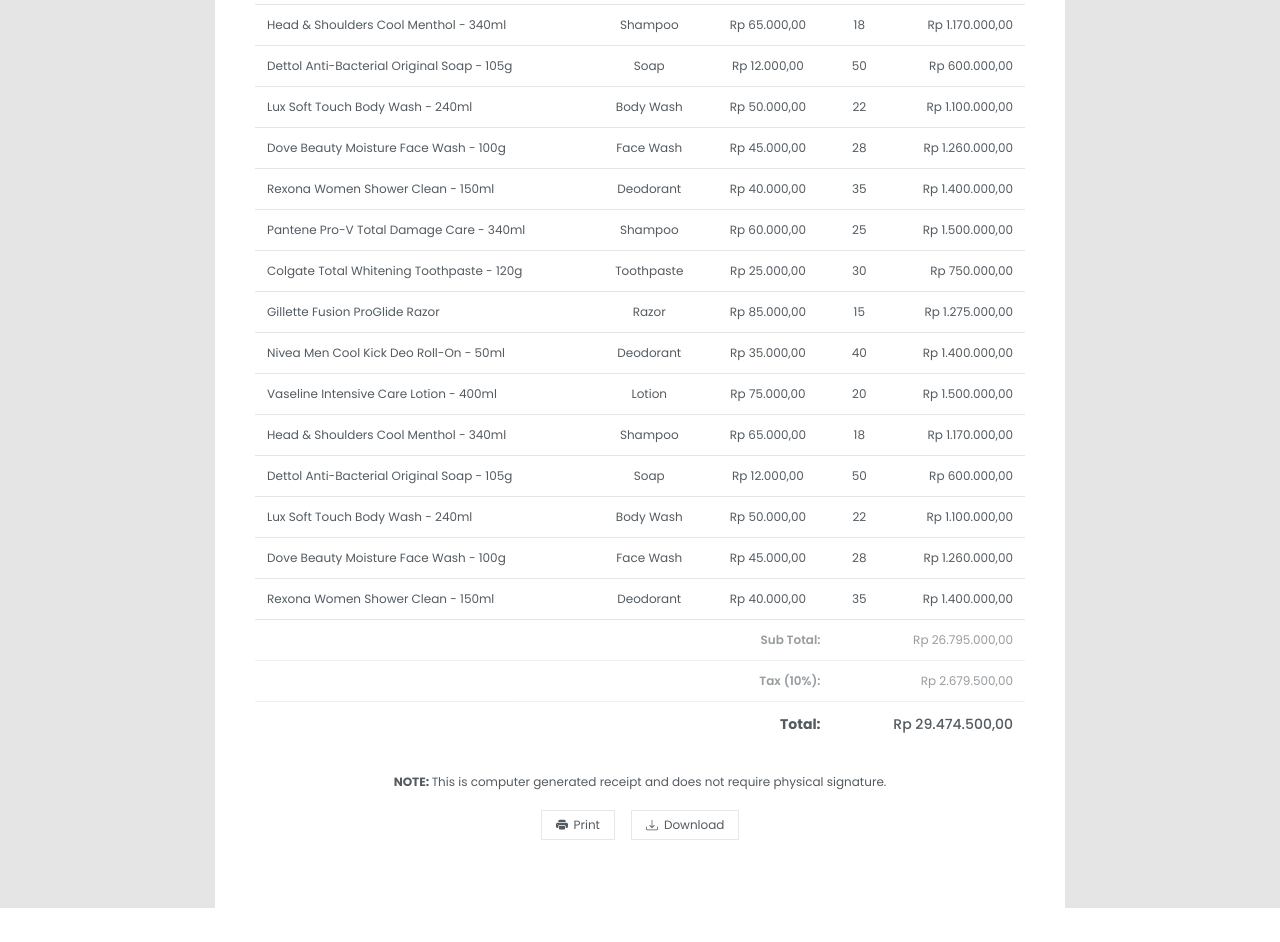
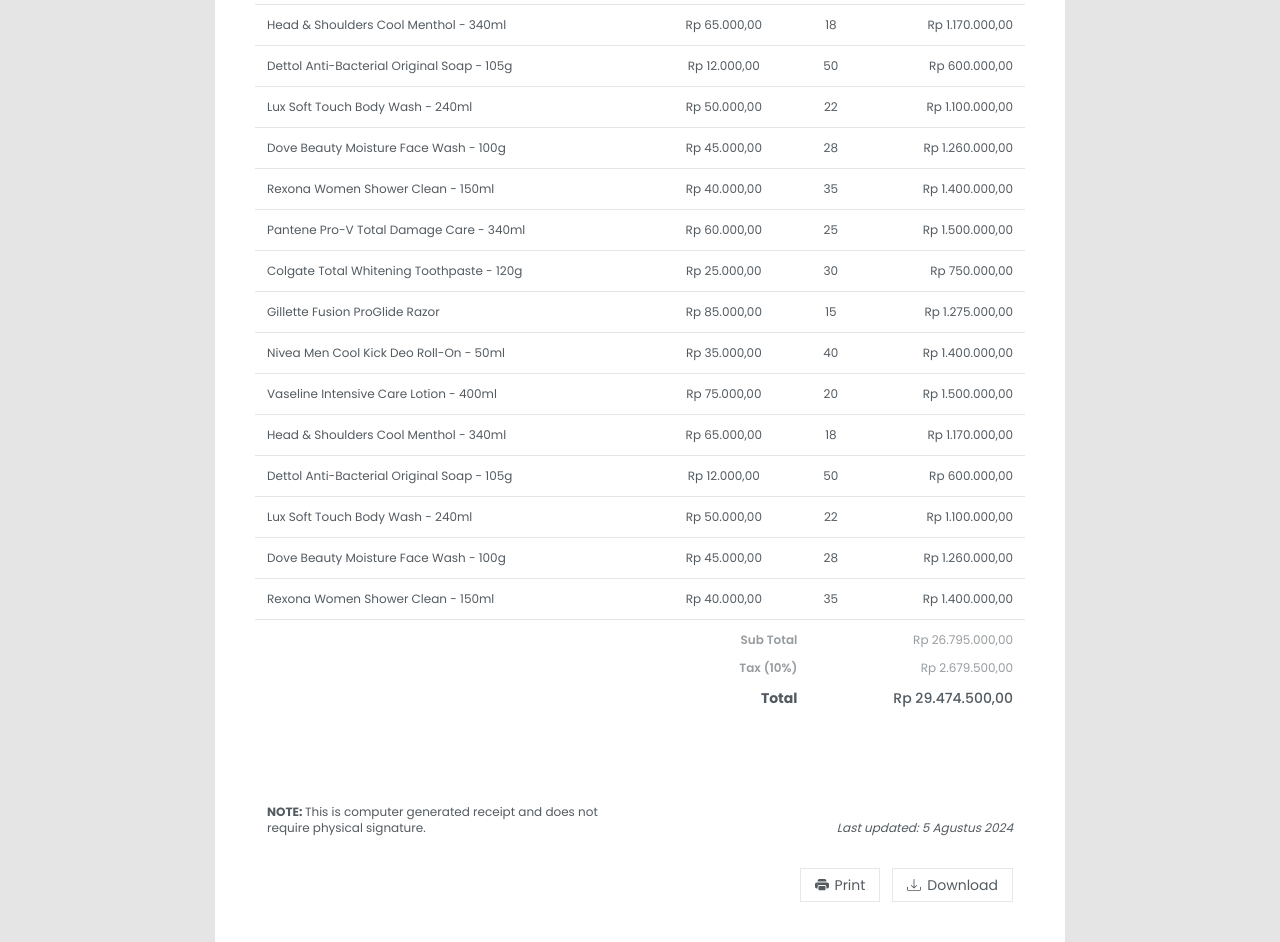
Before and after one commit to BlvckM1nds/invoicer-client, a React (Create React App) app: page / in a window 1280 px wide. Shown: the part 720-1662 px from the top of the page. Before the commit the page ends 1628 px from the top, so only its background shows below. Built offline with nearby package versions, Linux system fonts and the light colour scheme.

Commit message:
modified some elements styling

```diff
--- a/src/components/PrintArea.jsx
+++ b/src/components/PrintArea.jsx
@@ -1,154 +1,130 @@
 import { BsFillPrinterFill, BsDownload } from 'react-icons/bs';
 import logo from '../astra-logo.png';
+import { formatLongDate } from '../utils/formatter';
 
 const data = [
   {
     "name": "Clear Active Charcoal - 500ml",
-    "category": "Shampoo",
     "price": 100000,
     "quantity": 10
   },
   {
     "name": "Lifebuoy Total 10 - 250ml",
-    "category": "Soap",
     "price": 15000,
     "quantity": 20
   },
   {
     "name": "Sunsilk Black Shine - 340ml",
-    "category": "Shampoo",
     "price": 55000,
     "quantity": 15
   },
   {
     "name": "Rinso Anti Noda - 900g",
-    "category": "Detergent",
     "price": 32000,
     "quantity": 8
   },
   {
     "name": "Dove Intense Repair - 200ml",
-    "category": "Conditioner",
     "price": 42000,
     "quantity": 12
   },
   {
     "name": "Pantene Pro-V Total Damage Care - 340ml",
-    "category": "Shampoo",
     "price": 60000,
     "quantity": 25
   },
   {
     "name": "Colgate Total Whitening Toothpaste - 120g",
-    "category": "Toothpaste",
     "price": 25000,
     "quantity": 30
   },
   {
     "name": "Gillette Fusion ProGlide Razor",
-    "category": "Razor",
     "price": 85000,
     "quantity": 15
   },
   {
     "name": "Nivea Men Cool Kick Deo Roll-On - 50ml",
-    "category": "Deodorant",
     "price": 35000,
     "quantity": 40
   },
   {
     "name": "Vaseline Intensive Care Lotion - 400ml",
-    "category": "Lotion",
     "price": 75000,
     "quantity": 20
   },
   {
     "name": "Head & Shoulders Cool Menthol - 340ml",
-    "category": "Shampoo",
     "price": 65000,
     "quantity": 18
   },
   {
     "name": "Dettol Anti-Bacterial Original Soap - 105g",
-    "category": "Soap",
     "price": 12000,
     "quantity": 50
   },
   {
     "name": "Lux Soft Touch Body Wash - 240ml",
-    "category": "Body Wash",
     "price": 50000,
     "quantity": 22
   },
   {
     "name": "Dove Beauty Moisture Face Wash - 100g",
-    "category": "Face Wash",
     "price": 45000,
     "quantity": 28
   },
   {
     "name": "Rexona Women Shower Clean - 150ml",
-    "category": "Deodorant",
     "price": 40000,
     "quantity": 35
   },
   {
     "name": "Pantene Pro-V Total Damage Care - 340ml",
-    "category": "Shampoo",
     "price": 60000,
     "quantity": 25
   },
   {
     "name": "Colgate Total Whitening Toothpaste - 120g",
-    "category": "Toothpaste",
     "price": 25000,
     "quantity": 30
   },
   {
     "name": "Gillette Fusion ProGlide Razor",
-    "category": "Razor",
     "price": 85000,
     "quantity": 15
   },
   {
     "name": "Nivea Men Cool Kick Deo Roll-On - 50ml",
-    "category": "Deodorant",
     "price": 35000,
     "quantity": 40
   },
   {
     "name": "Vaseline Intensive Care Lotion - 400ml",
-    "category": "Lotion",
     "price": 75000,
     "quantity": 20
   },
   {
     "name": "Head & Shoulders Cool Menthol - 340ml",
-    "category": "Shampoo",
     "price": 65000,
     "quantity": 18
   },
   {
     "name": "Dettol Anti-Bacterial Original Soap - 105g",
-    "category": "Soap",
     "price": 12000,
     "quantity": 50
   },
   {
     "name": "Lux Soft Touch Body Wash - 240ml",
-    "category": "Body Wash",
     "price": 50000,
     "quantity": 22
   },
   {
     "name": "Dove Beauty Moisture Face Wash - 100g",
-    "category": "Face Wash",
     "price": 45000,
     "quantity": 28
   },
   {
     "name": "Rexona Women Shower Clean - 150ml",
-    "category": "Deodorant",
     "price": 40000,
     "quantity": 35
   }
@@ -158,7 +134,7 @@
   const handlePrint = () => window.print();
 
   const itemsSubtotal = items => {
-    const perItemSubtotal = items.map(({price, quantity}) => price * quantity);
+    const perItemSubtotal = items.map(({ price, quantity }) => price * quantity);
     return perItemSubtotal.reduce((total, subtotal) => total + subtotal, 0);
   };
 
@@ -221,17 +197,15 @@
                 <thead>
                   <tr className='border-b border-black-1-opacity'>
                     <th className='p-3 font-bold'>Product</th>
-                    <th className='p-3 font-bold'>Category</th>
                     <th className='p-3 font-bold'>Price</th>
                     <th className='p-3 font-bold'>QTY</th>
                     <th className='p-3 font-bold'>Amount</th>
                   </tr>
                 </thead>
                 <tbody>
-                  {data.map(({ name, category, price, quantity }) => (
+                  {data.map(({ name, price, quantity }) => (
                     <tr className='border-b border-black-1-opacity'>
                       <td className='p-3'>{name}</td>
-                      <td className='p-3 text-center'>{category}</td>
                       <td className='p-3 text-center'>
                         {new Intl.NumberFormat('id-ID', {
                           style: 'currency',
@@ -251,10 +225,10 @@
                   ))}
                 </tbody>
               </table>
-              <div className='invoice-body-bottom'>
-                <div className='grid grid-cols-custom border-b border-black-1-opacity opacity-60'>
-                  <div className='p-3 text-right font-semibold'>Sub Total:</div>
-                  <div className='p-3 text-right'>
+              <div className='invoice-body-bottom mt-3 space-y-3'>
+                <div className='grid grid-cols-custom opacity-60'>
+                  <div className='px-3 text-right font-semibold'>Sub Total</div>
+                  <div className='px-3 text-right'>
                     {new Intl.NumberFormat('id-ID', {
                       style: 'currency',
                       currency: 'IDR',
@@ -262,9 +236,9 @@
                     }).format(itemsSubtotal(data))}
                   </div>
                 </div>
-                <div className='grid grid-cols-custom border-b border-black-1-opacity opacity-60'>
-                  <div className='p-3 text-right font-semibold'>Tax (10%):</div>
-                  <div className='p-3 text-right'>
+                <div className='grid grid-cols-custom opacity-60'>
+                  <div className='px-3 text-right font-semibold'>Tax (10%)</div>
+                  <div className='px-3 text-right'>
                     {new Intl.NumberFormat('id-ID', {
                       style: 'currency',
                       currency: 'IDR',
@@ -273,8 +247,8 @@
                   </div>
                 </div>
                 <div className='grid grid-cols-custom text-sm'>
-                  <div className='p-3 text-right font-bold'>Total:</div>
-                  <div className='p-3 text-right font-medium'>
+                  <div className='px-3 text-right font-bold'>Total</div>
+                  <div className='px-3 text-right font-medium'>
                     {new Intl.NumberFormat('id-ID', {
                       style: 'currency',
                       currency: 'IDR',
@@ -287,14 +261,17 @@
           </div>
 
           {/* Invoice Notes & Method */}
-          <div className='p-7 text-center'>
-            <p className='text-xs'>
-              <span className='font-bold text-center'>NOTE:&nbsp;</span>This is computer generated receipt and does not require physical signature.
-            </p>
-            <div className='mt-5 flex gap-4 justify-center'>
+          <div className='mt-24 px-3 text-center'>
+            <div className='flex text-xs items-end'>
+              <p className='flex-1 text-left'>
+                <span className='font-bold text-center'>NOTE:&nbsp;</span>This is computer generated receipt and does not require physical signature.
+              </p>
+              <em className='flex-1 text-right'>Last updated: {formatLongDate('id-ID', new Date())}</em>
+            </div>
+            <div className='mt-8 text-sm flex gap-3 justify-end print:hidden'>
               <button
                 type='button'
-                className='px-3.5 py-1.5 text-dark border flex gap-1.5 items-center print:hidden'
+                className='px-3.5 py-1.5 text-dark border flex gap-1.5 items-center'
                 onClick={handlePrint}
               >
                 <span>
@@ -304,7 +281,7 @@
               </button>
               <button
                 type='button'
-                className='px-3.5 py-1.5 text-dark border flex gap-1.5 items-center print:hidden'
+                className='px-3.5 py-1.5 text-dark border flex gap-1.5 items-center'
               >
                 <span>
                   <BsDownload />
--- /dev/null
+++ b/src/utils/formatter.js
@@ -0,0 +1,9 @@
+export const formatLongDate = (locale = "id-ID", date) => {
+  const options = {
+    day: 'numeric',
+    month: 'long',
+    year: 'numeric'
+  };
+
+  return new Intl.DateTimeFormat(locale, options).format(new Date(date));
+};
--- a/tailwind.config.js
+++ b/tailwind.config.js
@@ -19,7 +19,7 @@
         'black-1-opacity': "rgba(0, 0, 0, 0.1)"
       },
       gridTemplateColumns: {
-        'custom': '75% 25%',
+        'custom': '72% 28%',
       },
     },
   },
```
